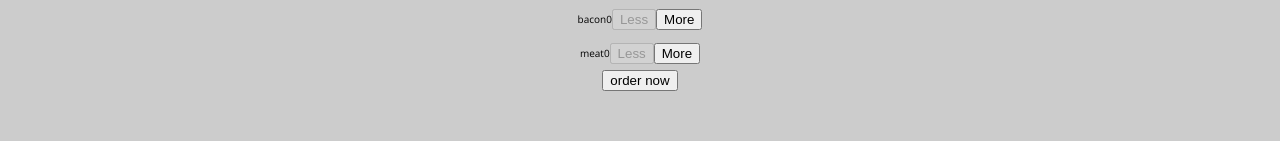
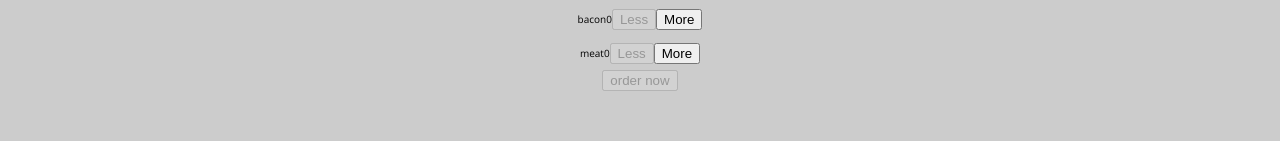
Before and after one commit to pldvd/burger-builder, a React (Create React App) app: page / in a window 1280 px wide. Shown: the part 430-590 px from the top of the page. Built offline with nearby package versions, Linux system fonts and the light colour scheme.

Commit message:
disabled order button if burger does not have ingredients

```diff
--- a/src/components/BurgerControls/BurgerControls.js
+++ b/src/components/BurgerControls/BurgerControls.js
@@ -15,7 +15,7 @@ const BurgerControls = (props) => {
           amount={props.ingredients[ingredient]}
           changeAmount={props.changeAmount}></BurgerControl>)
       }
-      <button>order now</button>
+      <button disabled={!props.canPurchase}>order now</button>
     </div>
   )
 }
```
